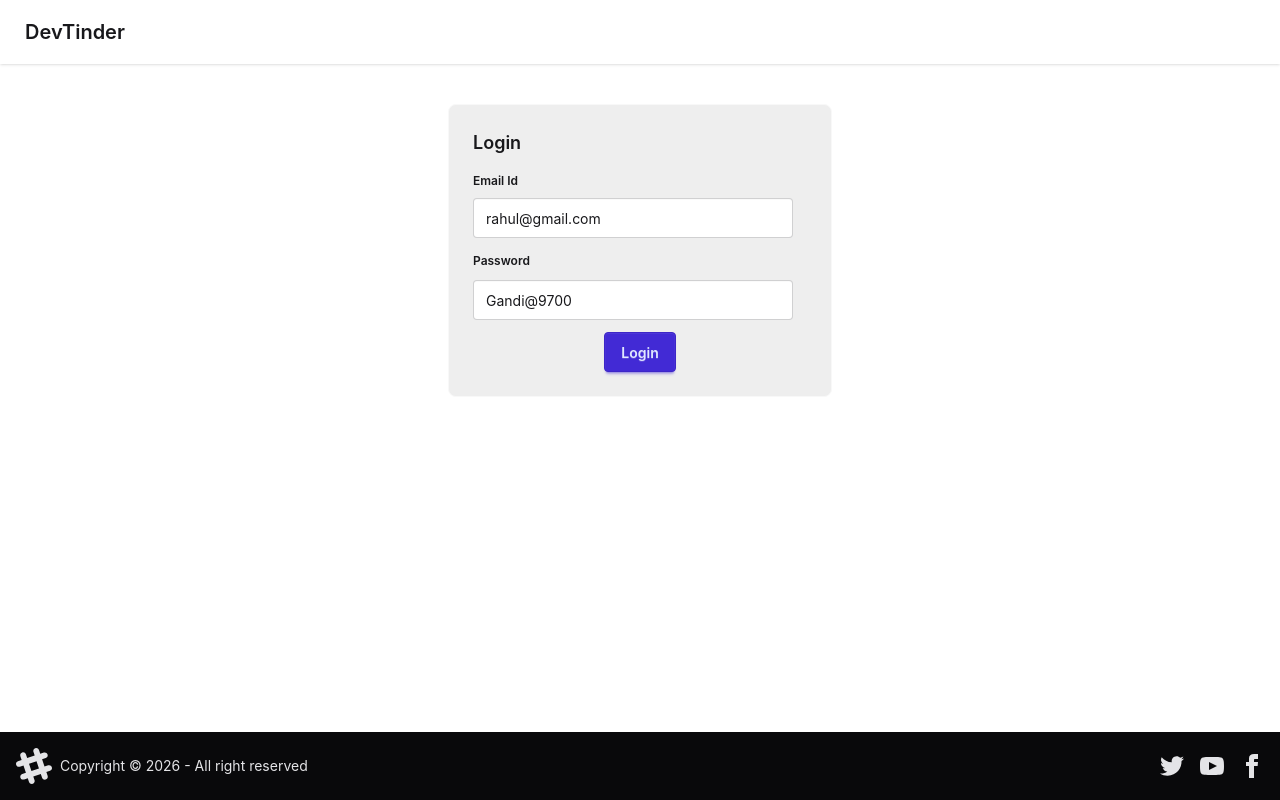
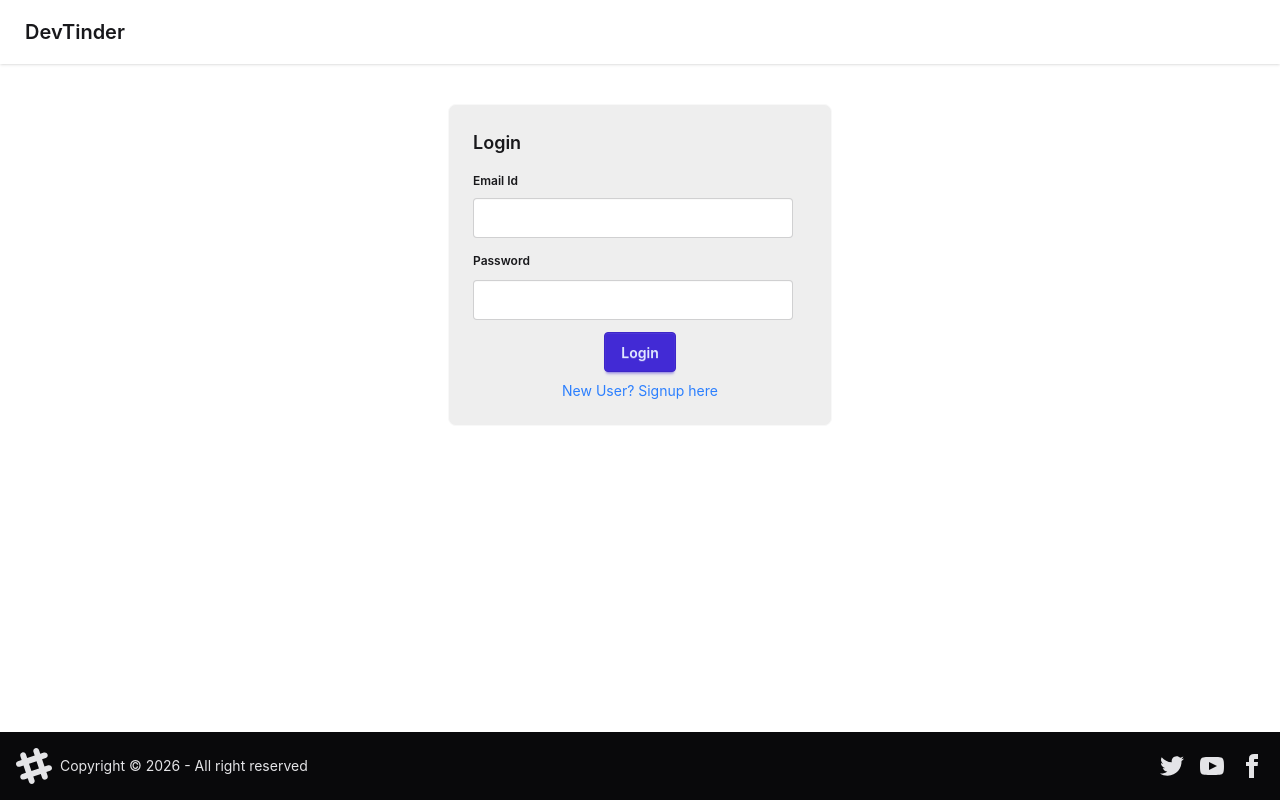
Before and after one commit to epradeep/devtinder-web, a React (Vite) app: page /login in a window 1280 px wide. Built offline with nearby package versions, Linux system fonts and the light colour scheme; no server answers.

Commit message:
added signup form + bug fixes

```diff
--- a/index.html
+++ b/index.html
@@ -4,7 +4,7 @@
     <meta charset="UTF-8" />
     <link rel="icon" type="image/svg+xml" href="/favicon.svg" />
     <meta name="viewport" content="width=device-width, initial-scale=1.0" />
-    <title>devtinder-web</title>
+    <title>DevTinder</title>
   </head>
   <body>
     <div id="root"></div>
--- a/src/components/EditProfile.jsx
+++ b/src/components/EditProfile.jsx
@@ -9,9 +9,9 @@
   const [firstName, setFirstName] = useState(user.firstName);
   const [lastName, setLastName] = useState(user.lastName);
   const [photoUrl, setPhotoUrl] = useState(user.photoUrl);
-  const [age, setAge] = useState(user.age);
-  const [gender, setGender] = useState(user.gender);
-  const [about, setAbout] = useState(user.about);
+  const [age, setAge] = useState(user.age || "");
+  const [gender, setGender] = useState(user.gender || "");
+  const [about, setAbout] = useState(user.about || "");
   const [error, setError] = useState("");
   const [showTost, setShowTost] = useState(false);
 
--- a/src/components/Login.jsx
+++ b/src/components/Login.jsx
@@ -6,8 +6,12 @@
 import { BASE_URL } from "../utils/constants";
 
 const Login = () => {
-  const [emailId, setEmailId] = useState("rahul@gmail.com");
-  const [password, setPassword] = useState("Gandi@9700");
+  const [firstName, setFirstName] = useState("");
+  const [lastName, setLastName] = useState("");
+  const [emailId, setEmailId] = useState("");
+  const [password, setPassword] = useState("");
+  const [isLoginForm, setIsLoginForm] = useState(true);
+
   const dispatch = useDispatch();
   const navigate = useNavigate();
   const [error, setError] = useState("");
@@ -28,23 +32,62 @@
       setError(err?.response?.data || "Something went wrong");
     }
   };
+
+  const handleSignUp = async () => {
+    try {
+      const res = await axios.post(
+        BASE_URL + "/signup",
+        { firstName, lastName, emailId, password },
+        { withCredentials: true },
+      );
+      console.log(res.data.data);
+      dispatch(addUser(res?.data?.data));
+      navigate("/profile");
+    } catch (err) {
+      setError(err?.response?.data || "Something went wrong");
+    }
+  };
+
+  const toggleLoginForm = () => {
+    setIsLoginForm((value) => !value);
+    setError("");
+  };
+
   return (
     <div className="flex justify-center my-10">
       <div className="card card-border bg-base-300 w-96">
         <div className="card-body">
-          <h2 className="card-title">Login</h2>
+          <h2 className="card-title">{isLoginForm ? "Login" : "Singn Up"}</h2>
           <div>
             <fieldset className="fieldset">
+              {!isLoginForm && (
+                <>
+                  <legend className="fieldset-legend">First Name</legend>
+                  <input
+                    type="text"
+                    className="input"
+                    value={firstName}
+                    onChange={(e) => setFirstName(e.target.value)}
+                  />
+                  <legend className="fieldset-legend">Last Name</legend>
+                  <input
+                    type="text"
+                    className="input"
+                    value={lastName}
+                    onChange={(e) => setLastName(e.target.value)}
+                  />
+                </>
+              )}
               <legend className="fieldset-legend">Email Id</legend>
               <input
-                type="text"
+                type="email"
                 className="input"
                 value={emailId}
                 onChange={(e) => setEmailId(e.target.value)}
               />
               <legend className="fieldset-legend">Password</legend>
               <input
-                type="text"
+                type="password"
                 className="input"
                 value={password}
                 onChange={(e) => setPassword(e.target.value)}
@@ -53,10 +96,21 @@
             <p className="text-red-500">{error}</p>
           </div>
           <div className="card-actions justify-center">
-            <button className="btn btn-primary" onClick={handleLogin}>
-              Login
+            <button
+              className="btn btn-primary"
+              onClick={isLoginForm ? handleLogin : handleSignUp}
+            >
+              {isLoginForm ? "Login" : "Sign Up"}
             </button>
           </div>
+          <p
+            className="text-center cursor-pointer text-blue-500"
+            onClick={toggleLoginForm}
+          >
+            {isLoginForm
+              ? "New User? Signup here"
+              : "Existing User? Login here"}
+          </p>
         </div>
       </div>
     </div>
--- a/src/components/UserCard.jsx
+++ b/src/components/UserCard.jsx
@@ -2,7 +2,6 @@
 import { BASE_URL } from "../utils/constants";
 import { useDispatch } from "react-redux";
 import { removeUserFromFeed } from "../utils/feedSlice";
-import { useId } from "react";
 
 const UserCard = ({ user }) => {
   const dispatch = useDispatch();
@@ -17,7 +16,7 @@
         {},
         { withCredentials: true },
       );
-      dispatch(removeUserFromFeed(useId));
+      dispatch(removeUserFromFeed(userId));
     } catch (err) {
       console.log(err);
     }
```
